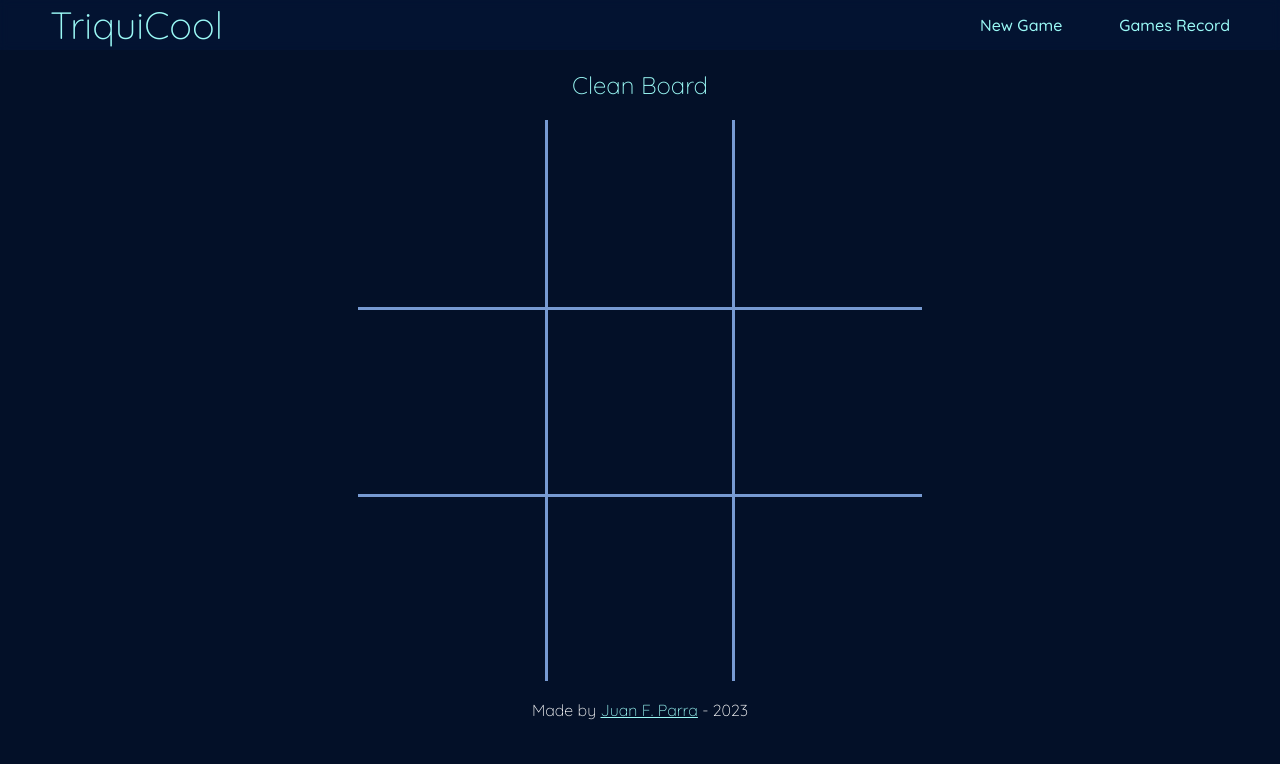
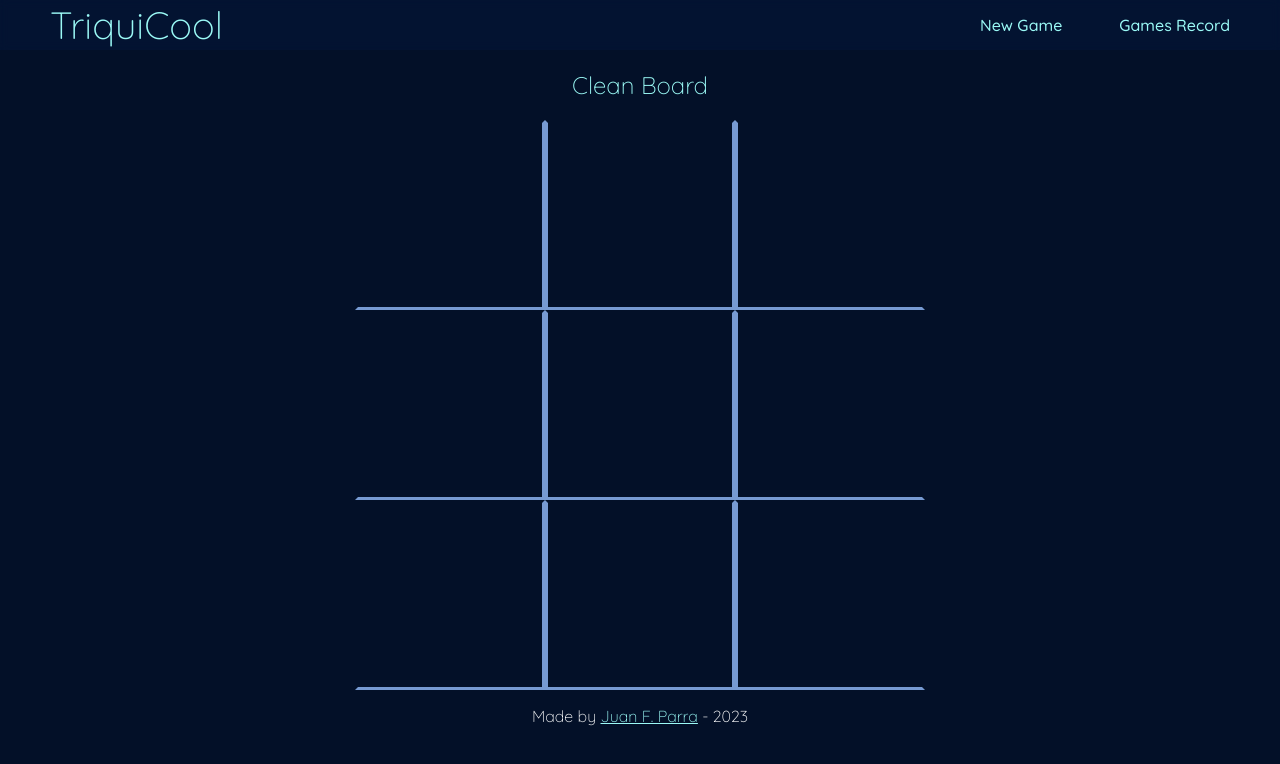
Before and after one commit to juanfel254/triquiCool, a Next.js app: page / in a window 1280 px wide. Shown: the top 764 px of the page. Built offline with nearby package versions, Linux system fonts and the light colour scheme.

Commit message:
First full board try

```diff
--- a/src/components/game-board/board.js
+++ b/src/components/game-board/board.js
@@ -2,29 +2,49 @@ import styles from "@/styles/board.module.css";
 
 export default function Board({ moves, setMoves }) {
 
-  const updateBoard = (row, column, moves, setMoves) => {
-    return (() => {
-      setMoves(moves.map((move, index) => index === row*3+column-3 ? "X" : move))
-      })
+  let record = [];
+
+  const handleClick = (setMoves, moves, row, column, record) => () => {
+    setMoves(moves.map((move, index) => {
+      if (index === row*3+column-3) {
+        record.push(index);
+        console.log(index, record);
+        return "X";
+      } return move;
+      }));
+  };
+
+  const fillRow = (row, moves, record) => {
+    return (moves.slice(-3 + row*3,row*3).map((move, column) =>
+      <li
+        className={styles.cell}
+        onClick={handleClick(setMoves, moves, row, column, record)}
+        key={column+row}>{move}
+      </li>
+    ))
   }
 
   return (
     <div className={styles.boardContainer}>
-      <table className={styles.table}>
-        <tbody>
-          {[1,2,3].map(row =>
-            <tr className={styles.row} key={row}>
-              {moves.slice(-3 + row*3,row*3).map((move, column) =>
-                <td
-                  className={styles.cell}
-                  onClick={updateBoard(row, column, moves, setMoves)}
-                  key={column}>{move}
-                </td>
-                )}
-            </tr>
-          )}
-        </tbody>
-      </table>
+
+      <ul className={styles.table}>
+        <li className={styles.row_container}>
+          <ul className={styles.row}>
+            {fillRow(1, moves, record)}
+          </ul>
+        </li>
+        <li className={styles.row_container}>
+          <ul className={styles.row}>
+            {fillRow(2, moves, record)}
+          </ul>
+        </li>
+        <li className={styles.row_container}>
+          <ul className={styles.row}>
+            {fillRow(3, moves, record)}
+          </ul>
+        </li>
+      </ul>
+
     </div>
   )
 }
--- a/src/pages/index.js
+++ b/src/pages/index.js
@@ -4,24 +4,19 @@ import Board from '@/components/game-board/board'
 //import styles from '@/styles/Home.module.css'
 
 export default function Home() {
-
-  let [moves, setMoves] = useState(
-    ["","","",
-    "","","",
-    "","","",]);
-
+  let [moves, setMoves] = useState(Array(9).fill(""));
   return (
     <>
       <Head>
         <title>Triquicool</title>
-        <meta name="description" content="Generated by create next app" />
+        <meta name="description" content="tic tac toe multiplayer and local online game" />
         <meta name="viewport" content="width=device-width, initial-scale=1" />
         <link rel="icon" href="/favicon.ico" />
       </Head>
       <h2>
         <a
         className='new-game-title'
-        onClick={() => setMoves(["","","","","","","","","",])}
+        onClick={() => setMoves(Array(9).fill(""))}
         >Clean Board</a>
       </h2>
       <Board
--- a/src/styles/board.module.css
+++ b/src/styles/board.module.css
@@ -7,9 +7,30 @@
 
 .table {
   size: 290px;
+  list-style-type: none;
 }
 
-.table, .cell {
+.row-container {
+  display: flex;
+  justify-content: center;
+  align-items: center;
+}
+
+.row {
+  display: flex;
+  justify-content: center;
+  align-items: center;
+  list-style-type: none;
+}
+
+.cell {
+  display: flex;
+  justify-content: center;
+  align-items: center;
+  text-align: center;
+  font-size: 13vh;
+  width: 23vh;
+  height: 23vh;
   border: 3px solid var(--light-blue);
   border-collapse: collapse;
 }
@@ -19,16 +40,9 @@
   margin: 0;
 }
 
-.cell {
-  text-align: center;
-  font-size: 13vh;
-  width: 23vh;
-  height: 23vh;
-}
-
 /*Top and bottom borders*/
 .table .row:nth-child(1) .cell {border-top-color:  var(--black);}
-.table .row:nth-child(3) .cell {border-bottom-color:  var(--black);}
+#row3 {border-bottom-color: var(--black);}
 
 /*Left and right borders*/
 .table .row .cell:nth-child(1) {border-left-color: var(--black);}
--- a/src/styles/globals.css
+++ b/src/styles/globals.css
@@ -7,6 +7,11 @@
   --light-green: #9bfaf6;
   --blue: #4972d7;
   --light-blue: #779ad2;
+}
+
+ul, li {
+  margin: 0;
+  padding: 0;
 }
 
 body {
@@ -43,6 +48,6 @@ a {
   cursor: pointer;
 }
 
-h2 a.new-game-title:hover, a:hover {
+h2 a:hover, a:hover {
   font-weight: bold;
 }
```
